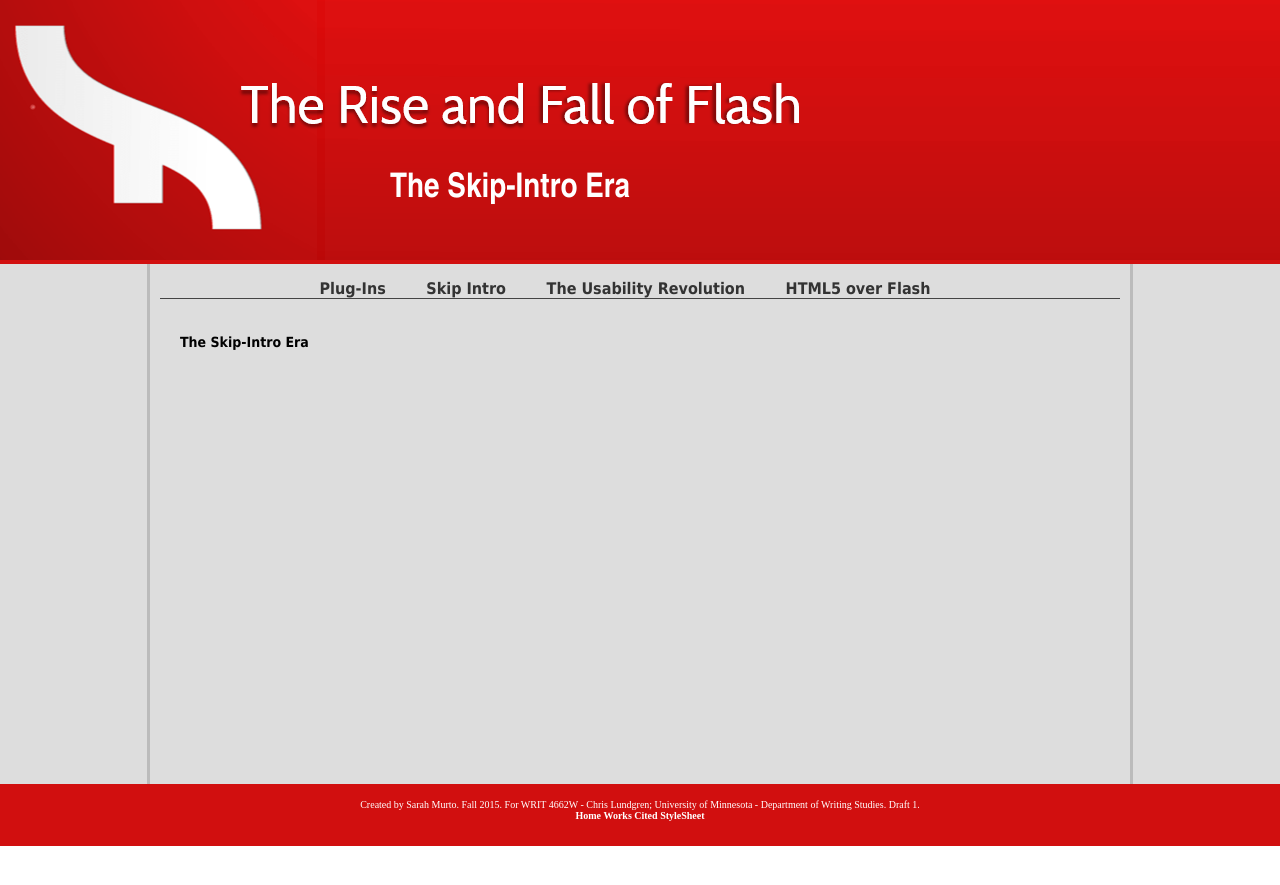
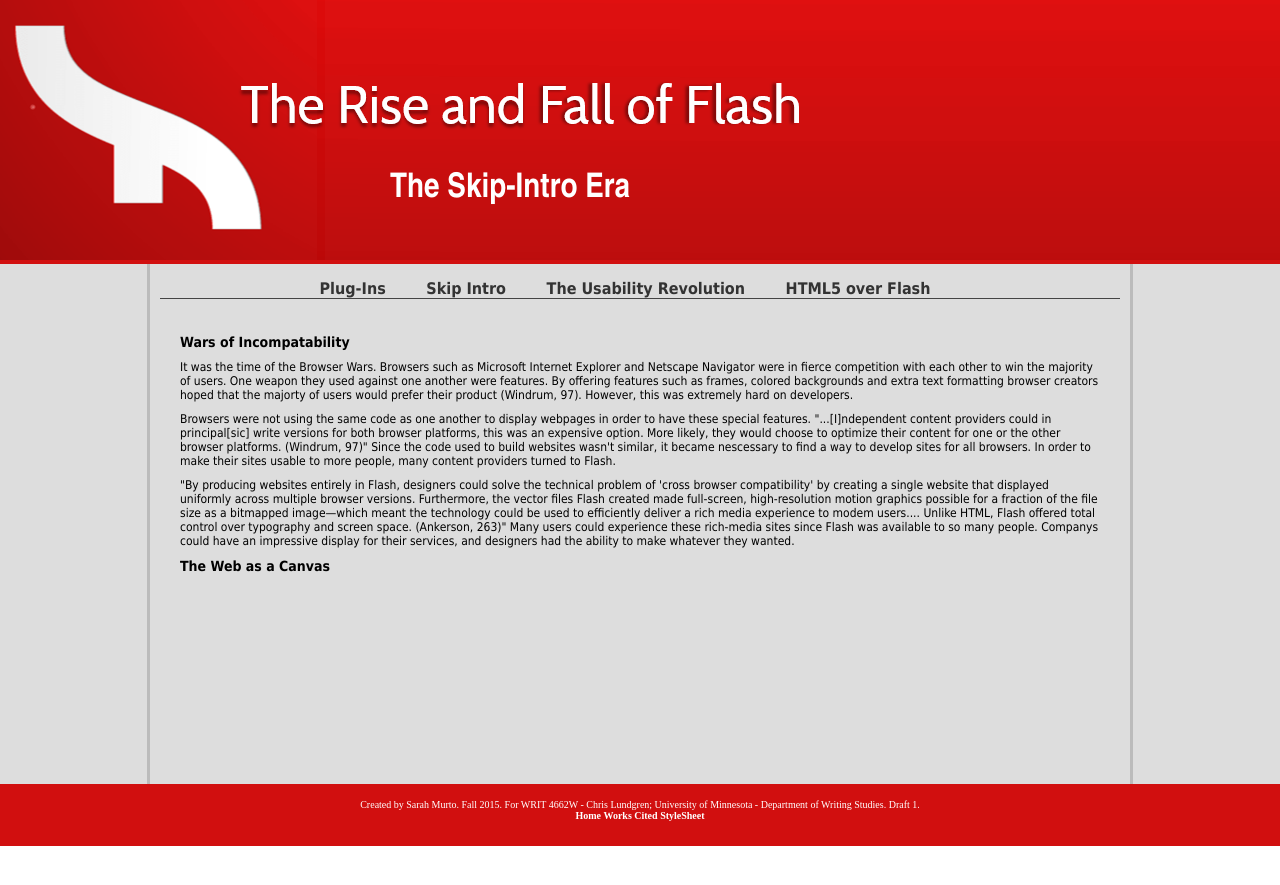
Before and after one commit to murtosl/HistoryOfFlash_4662W, a Jekyll site: the page built from _posts/2015-10-12-Designers.html, in a window 1280 px wide. Shown: the top 885 px of the page. Built offline with Jekyll 4.4.1, drawn with Linux system fonts in a browser that asks for light colours.

Commit message:
Browser Wars and Canvas Intro

```diff
--- a/_posts/2015-10-12-Citations.html
+++ b/_posts/2015-10-12-Citations.html
@@ -29,7 +29,7 @@
 
 <p>"MACROMEDIA: Macromedia Announces Free Flash Player Source Code." M2 Presswire: 1. May 26 1999. ProQuest. Web. 3 Oct. 2015 [<a  target="_blank" onclick="alertLogin();" href="http://login.ezproxy.lib.umn.edu/login?url=http://search.proquest.com/docview/446251982?accountid=14586">http://login.ezproxy.lib.umn.edu/login?url=http://search.proquest.com/docview/446251982?accountid=14586</a>].</p>
 
-<p>"Macromedia Shockwave(TM) and Flash(TM) Players Incorporated into Windows 98." PR Newswire: 1. Jul 28 1998. ProQuest. Web. 4 Oct. 2015 <[<a  target="_blank" onclick="alertLogin();" href="http://login.ezproxy.lib.umn.edu/login?url=http://search.proquest.com/docview/447261222?accountid=14586">http://login.ezproxy.lib.umn.edu/login?url=http://search.proquest.com/docview/447261222?accountid=14586</a>].</p>
+<p>"Macromedia Shockwave(TM) and Flash(TM) Players Incorporated into Windows 98." PR Newswire: 1. Jul 28 1998. ProQuest. Web. 4 Oct. 2015 <[<a target="_blank" onclick="alertLogin();" href="http://login.ezproxy.lib.umn.edu/login?url=http://search.proquest.com/docview/447261222?accountid=14586">http://login.ezproxy.lib.umn.edu/login?url=http://search.proquest.com/docview/447261222?accountid=14586</a>].</p>
 
 <p>"MSN Goes Online with FutureSplash Animator." Business Wire 12 Oct. 1996. Web. 03 Oct. 2015.</p>
 
@@ -42,3 +42,5 @@
 Schall, D., Skinner, G., Wolter, S., Richter, S. Balkan, A., Dholkawala, M., Heim, A., Larson, L., Matsumura, S., Moock, C.,...Wolter, S. (2006). "Flash: Ten years, ten perspectives (Developers)." Adobe. 08 Aug. 2006. Web. 02 Oct. 2007.
  [<a onclick="return alertBroken();" href="http://www.adobe.com/devnet/flash/articles/flash_anniversary.html">http://www.adobe.com/devnet/flash/articles/flash_anniversary.html</a>]. Internet Archive. [<a href="https://web.archive.org/web/20071002133154/http://www.adobe.com/devnet/flash/articles/flash_anniversary.html" target="_blank">https://web.archive.org/web/20071002133154/http://www.adobe.com/devnet/flash/articles/flash_anniversary.html</a>].
 </p>
+
+<p>Windrum, Paul. "Late Entrant Strategies in Technological Ecologies: Microsoft's Use of Standards in the Browser Wars." International Studies of Management & Organization 31.1 (2001): 97. EBSCO MegaFILE. Web. 16 Oct. 2015. [<a target="_blank" onclick="alertLogin();" href="http://login.ezproxy.lib.umn.edu/login?url=http://search.ebscohost.com/login.aspx?direct=true&AuthType=ip,uid&db=keh&AN=5011380&site=ehost-live">http://login.ezproxy.lib.umn.edu/login?url=http://search.ebscohost.com/login.aspx?direct=true&AuthType=ip,uid&db=keh&AN=5011380&site=ehost-live</a>].</p>
--- a/_posts/2015-10-12-Designers.html
+++ b/_posts/2015-10-12-Designers.html
@@ -6,6 +6,14 @@
 ---
 
 
-<h2>The Skip-Intro Era</h2>
+<h2>Wars of Incompatability</h2>
+
+<p>It was the time of the Browser Wars. Browsers such as Microsoft Internet Explorer and Netscape Navigator were in fierce competition with each other to win the majority of users. One weapon they used against one another were features. By offering features such as frames, colored backgrounds and extra text formatting browser creators hoped that the majorty of users would prefer their product (Windrum, 97). However, this was extremely hard on developers.</p>
+
+<p>Browsers were not using the same code as one another to display webpages in order to have these special features. "...[I]ndependent content providers could in principal[sic] write versions for both browser platforms, this was an expensive option. More likely, they would choose to optimize their content for one or the other browser platforms. (Windrum, 97)" Since the code used to build websites wasn't similar, it became nescessary to find a way to develop sites for all browsers. In order to make their sites usable to more people, many content providers turned to Flash.</p>
+
+<p>"By producing websites entirely in Flash, designers could solve the technical problem of 'cross browser compatibility' by creating a single website that displayed uniformly across multiple browser versions. Furthermore, the vector files Flash created made full-screen, high-resolution motion graphics possible for a fraction of the file size as a bitmapped image—which meant the technology could be used to efficiently deliver a rich media experience to modem users.... Unlike HTML, Flash offered total control over typography and screen space. (Ankerson, 263)" Many users could experience these rich-media sites since Flash was available to so many people. Companys could have an impressive display for their services, and designers had the ability to make whatever they wanted.</p>
+
+<h2>The Web as a Canvas</h2>
 
 <p></p>
```
Also changed, not shown: 2 other files.
